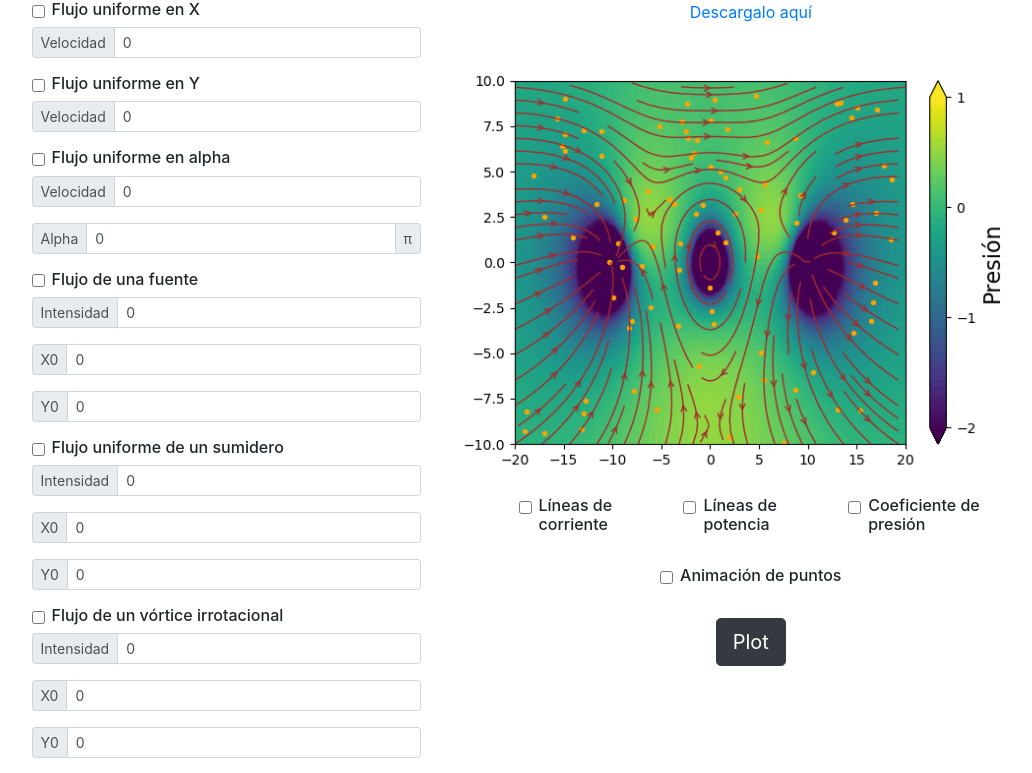
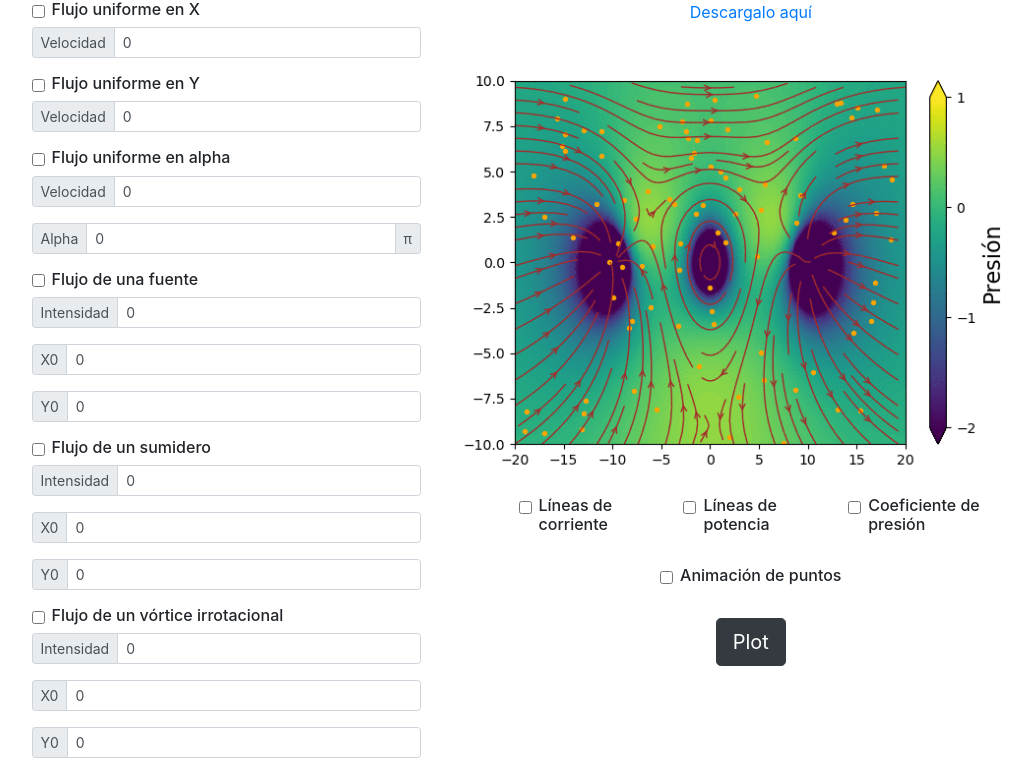
Before and after one commit to cacosandon/stream-interface, a Flask app: page / in a window 1280 px wide. Shown: the part 96-869 px from the top of the page, without its empty margins (99-1131 px from the left). Run offline with Flask 2, Linux system fonts and the light colour scheme; parts of the project's set-up code (start-up, migrations or seed data) failed here and were passed over; some libraries are stand-ins or nearby versions.

Commit message:
Changing name of sumidero

```diff
--- a/templates/plot.html
+++ b/templates/plot.html
@@ -94,7 +94,7 @@
             <div class="form-check">
                 <input name="confirm_4" class="form-check-input" type="checkbox" value="{{ confirms[4] }}" id="defaultCheck5">
                 <label class="form-check-label" for="defaultCheck1">
-                    <h6>Flujo uniforme de un sumidero</h6>
+                    <h6>Flujo de un sumidero</h6>
                 </label>
             </div>
             <div class="input-group input-group-sm mb-3">
```
